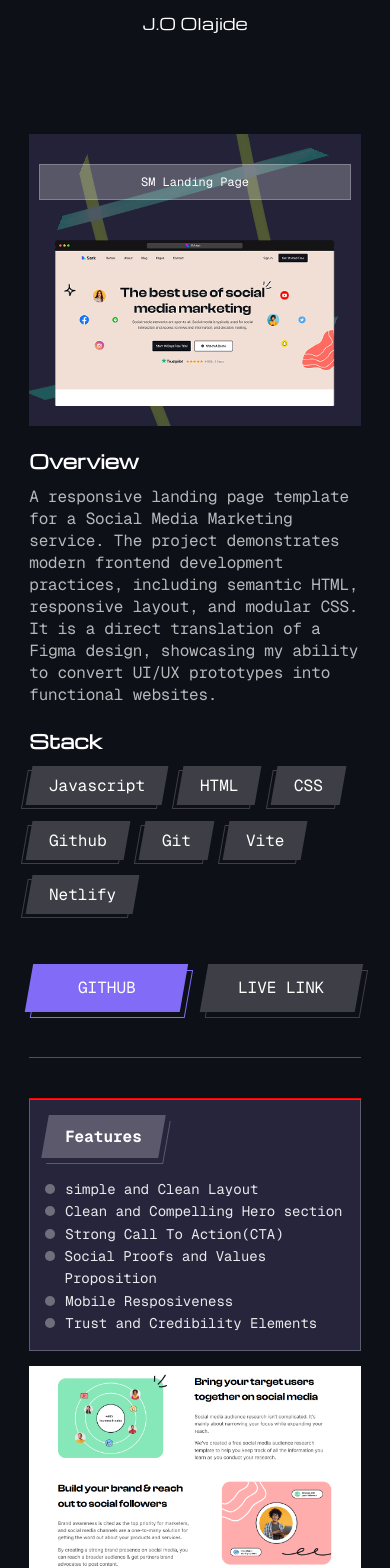
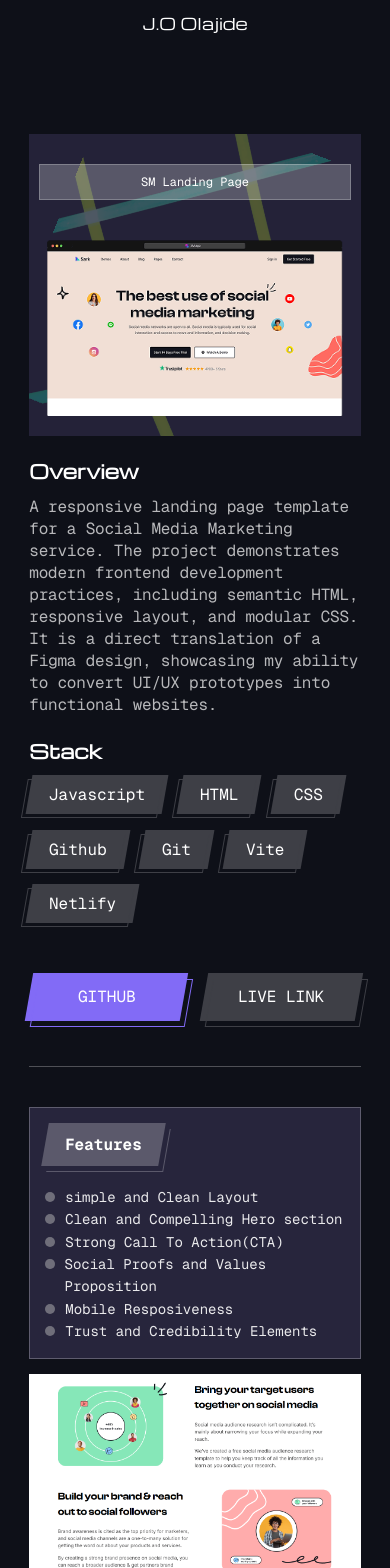
Before and after one commit to jaysquare24/my-portfolio, a React (Vite) app: page /projects/SM in a window 390 px wide. Shown: the top 1568 px of the page. Built offline with nearby package versions, Linux system fonts and the light colour scheme.

Commit message:
adjust service section and project details page stylings, and optimize images

```diff
--- a/src/components/common/ProjectCard.jsx
+++ b/src/components/common/ProjectCard.jsx
@@ -26,12 +26,13 @@ export const ProjectCard = ({
             className="project-image-bg"
             src={bgImageUrl}
             alt="Project Background"
+            loading="lazy"
           />
         )}
 
         {imgUrl && (
           <div className="project-image-wrapper">
-           <img className="project-image" src={imgUrl} alt={title} />
+           <img className="project-image" src={imgUrl} alt={title} loading="lazy" />
           </div>
         )}
 
@@ -144,7 +145,7 @@ export const ProjectCard = ({
         <div className="project-screenshots-container">
           {images.map((url, index) => (
             <div key={index} className="screenshot-wrapper">
-              <img key={index} className="project-screenshot" src={url} alt={`${title} Screenshot ${index + 1}`} />
+              <img key={index} className="project-screenshot" src={url} alt={`${title} Screenshot ${index + 1}`} loading="lazy" />
             </div>
           ))}
         </div>
--- a/src/components/sections/About.jsx
+++ b/src/components/sections/About.jsx
@@ -29,7 +29,7 @@ export const About = () => {
            viewport={{once:true}}
            transition={{ duration: 1.5, delay:0.5, ease: "easeOut" }}
           >
-            <img className="about-image" src="/resources/about-image.png" alt="About Me" />
+            <img className="about-image" src="/resources/about-image.png" alt="About Me"  loading="lazy"/>
           </motion.div>
           <img className="decorative-shape shape1" src="/resources/style-icon1.svg" alt="Decorative Shape 1" />
         </div>
--- a/src/components/sections/Hero.jsx
+++ b/src/components/sections/Hero.jsx
@@ -7,6 +7,7 @@ export const Hero = () => {
         initial={{ opacity:0, scale:0.2, y:40}}
         animate={{ opacity:1, scale:1, y:0}}
         transition={{duration: 1.5, ease: "easeOut"}}
+        loading="lazy"
       />
       <motion.h2
         initial={{ opacity:0, y:40 }}
--- a/src/styles/app.css
+++ b/src/styles/app.css
@@ -603,7 +603,7 @@ li span{
 }
 
 .service-card-wrapper {
-  height: 400px;
+  height: 100%;
   display: flex;
   justify-content: center;
   align-items: center;
@@ -618,6 +618,7 @@ li span{
   background: #2b2942e2;
   color: #fff;
   border: 1px solid #3E3F46;
+  margin: auto;
 
 }
 
@@ -842,8 +843,6 @@ body::before {
   height: auto;
   margin-top: 20px;
   margin-bottom: 10px;
-  aspect-ratio: 16 / 9;
-  overflow: hidden;
 
 }
 
@@ -1272,7 +1271,8 @@ body::before {
     order: 1;
   }
 
-  #project-details .project-image-container{
+  .project-details-container .project-image-container{
+    width: 100%;
     margin-top: 40px;
   }
 
@@ -1286,8 +1286,6 @@ body::before {
 
   .features-container, .enhancement-container{
     flex-direction: column;
-    border-top: 1px solid red;
-
     width: 100%;
   }
   .enhancement-container{
```
